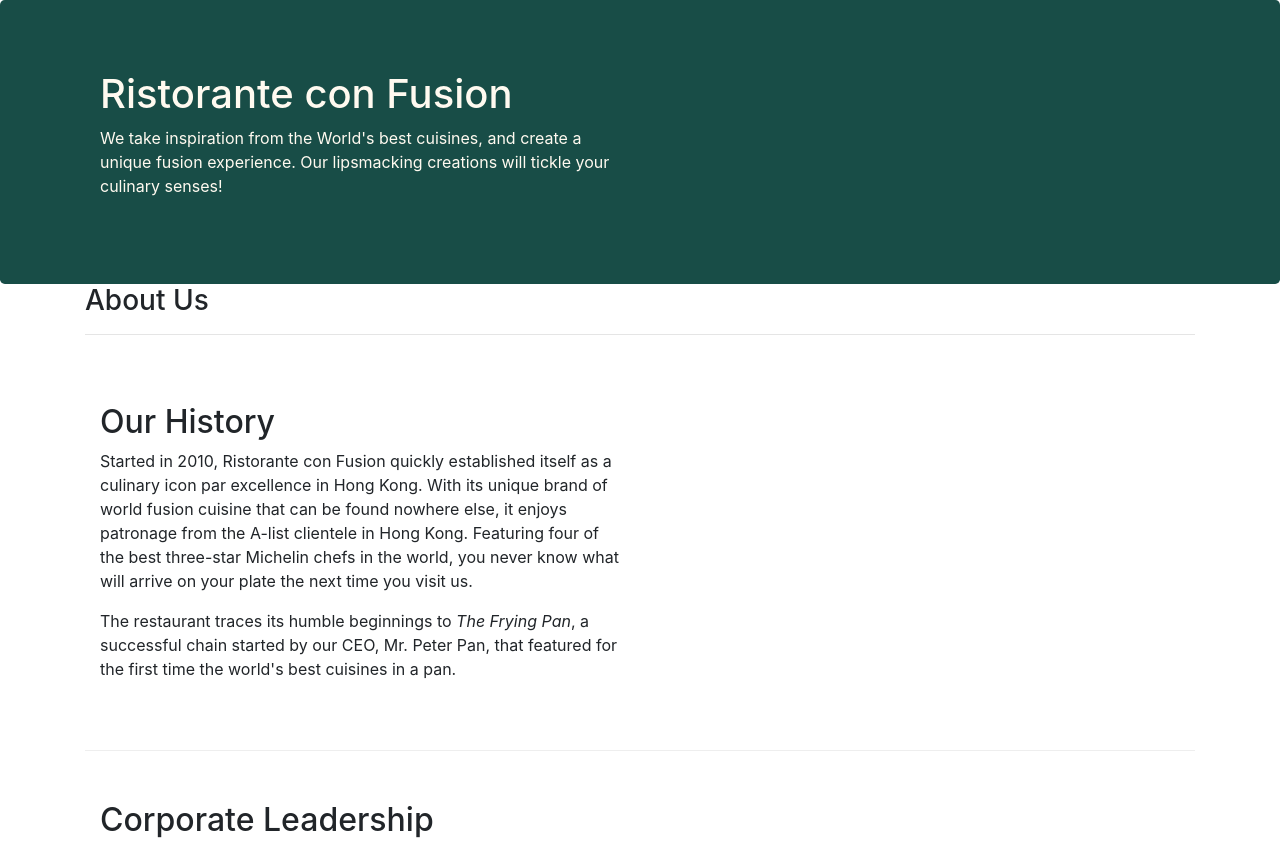
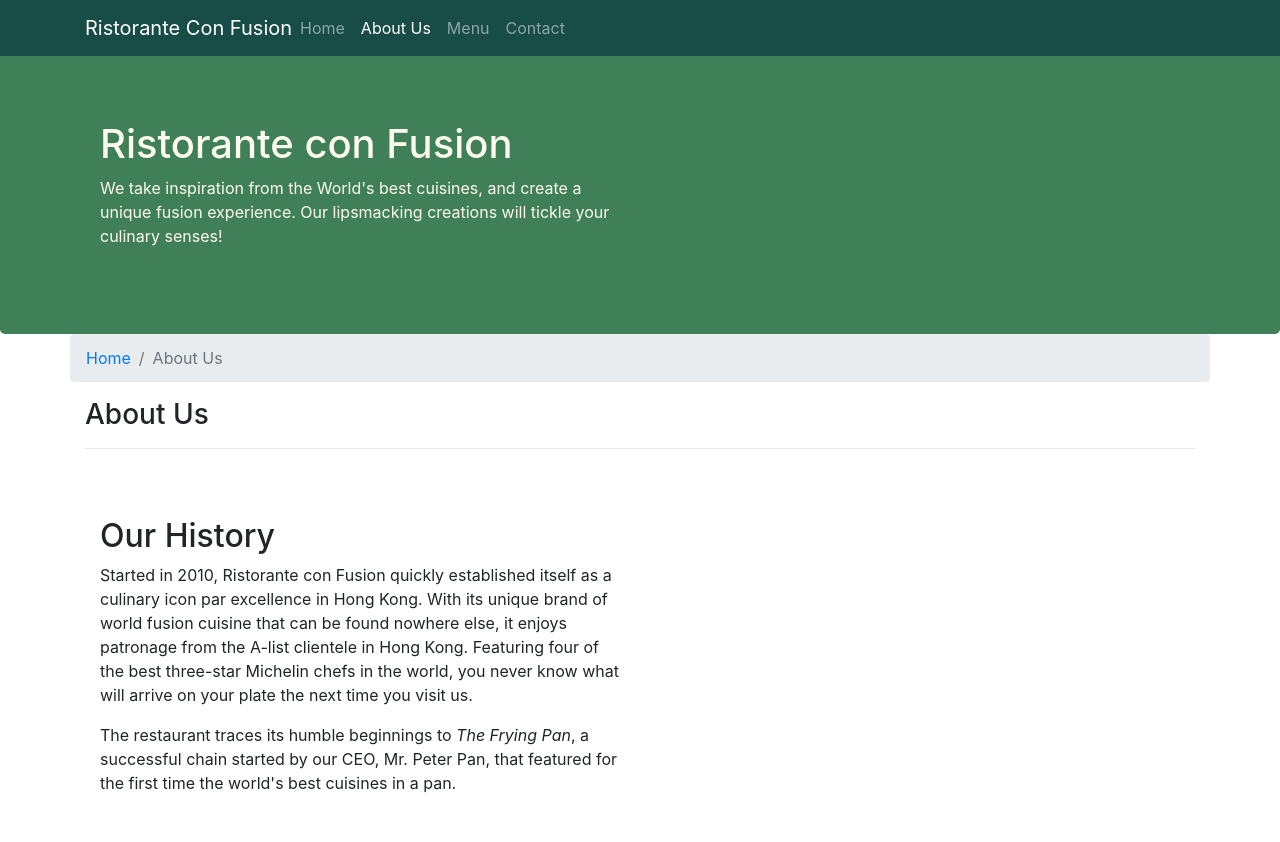
Before and after one commit to MahbubHossainFaisal/Bootstrap4, a website: page aboutus.html in a window 1280 px wide. Shown: the top 842 px of the page. Drawn offline with nearby package versions, Linux system fonts and the light colour scheme.

Commit message:
Navbar and Breadcrumb

```diff
--- a/aboutus.html
+++ b/aboutus.html
@@ -15,6 +15,31 @@
 
 <body>
 
+    <nav class="navbar navbar-dark navbar-expand-sm fixed-top">
+
+        <div class="container">
+            <button class="navbar-toggler" type="button" data-toggle="collapse" data-target="#Navbar">
+
+                <span class="navbar-toggler-icon"></span>
+
+            </button>
+
+            <a class="navbar-brand mr-auto" href="./index.html"> Ristorante Con Fusion </a>
+            <div class="collapse navbar-collapse" id="Navbar">
+
+                <ul class="navbar-nav mr-auto">
+                    <li class="nav-item"> <a class="nav-link" href="./index.html">Home</a></li>
+                    <li class="nav-item"> <a class="nav-link active" href="#">About Us</a></li>
+                    <li class="nav-item"> <a class="nav-link" href="#">Menu</a></li>
+                    <li class="nav-item"> <a class="nav-link" href="#">Contact</a></li>
+                </ul>
+
+            </div>
+
+        </div>
+
+    </nav>
+
     <header class="jumbotron">
         <div class="container">
             <div class="row row-header">
@@ -30,7 +55,11 @@
 
     <div class="container">
         <div class="row justify-content-center">
-            <div class="col 12 col-sm-12 ">
+            <ol class="col-12 breadcrumb">
+                <li class="breadcrumb-item"> <a href="index.html">Home</a></li>
+                <li class="breadcrumb-item active">About Us</li>
+            </ol>
+            <div class="col-12">
                <h3>About Us</h3>
                <hr>
             </div>
@@ -72,7 +101,7 @@
 
             </div>
        </div>
-**
+
     </div>
 
     <footer class="footer">
@@ -81,7 +110,7 @@
                 <div class="col-4 offset-1 col-sm-2">
                     <h5>Links</h5>
                     <ul class="list-unstyled">
-                        <li><a href="#">Home</a></li>
+                        <li><a href="index.html">Home</a></li>
                         <li><a href="#">About</a></li>
                         <li><a href="#">Menu</a></li>
                         <li><a href="#">Contact</a></li>
--- a/css/styles.css
+++ b/css/styles.css
@@ -12,7 +12,7 @@
 }
 
 .footer {
-    background-color: #d6efc7;
+    background-color: #94c578;
     margin: 0px auto;
     padding: 20px 0px 20px 0px;
 }
@@ -20,7 +20,7 @@
 .jumbotron {
     padding: 70px 30px 70px 30px;
     margin: 0px auto;
-    background-color: #184d47;
+    background-color: #3f8058;
     color: floralwhite;
 }
 
@@ -29,3 +29,12 @@
     margin: 0px auto;
     color: #3f3f44;
 }
+
+body {
+    padding-top: 50px;
+    z-index: 0;
+}
+
+.navbar-dark {
+    background-color: #184d47;
+}
```
Also changed, not shown: index.html (+25 -1 lines).
